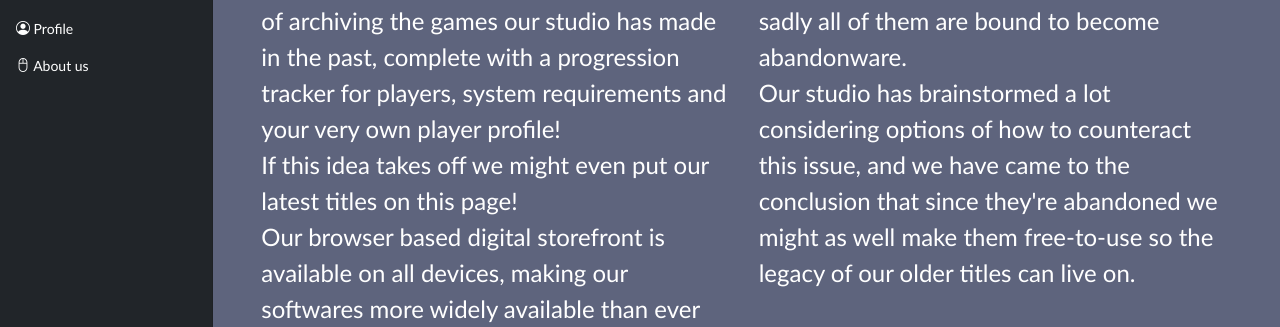
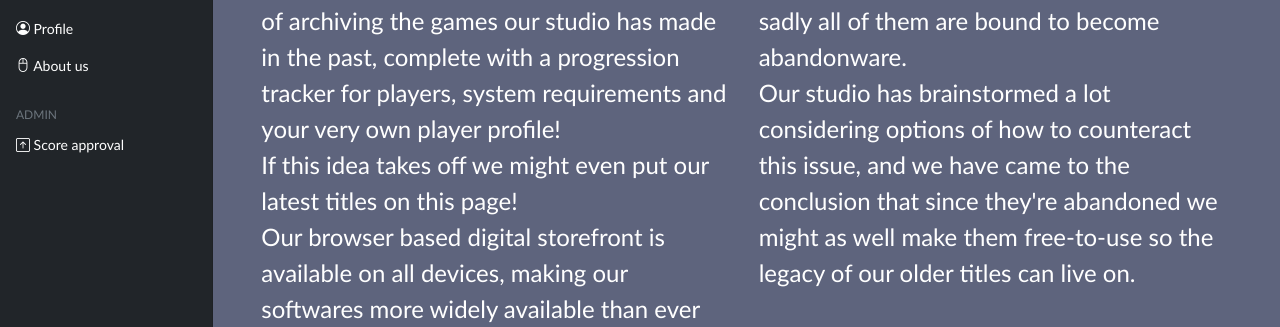
Before and after one commit to SzenasiLevente/ProjektOKJ, a PHP site: page /index.php in a window 1280 px wide. Shown: the part 270-597 px from the top of the page. Run offline with PHP 8.4, Linux system fonts and the light colour scheme.

Commit message:
started on admin page

```diff
--- a/header.php
+++ b/header.php
@@ -107,7 +107,6 @@ require 'inc/inc_connection.php';
                 Profile
               </a>
             </li>
-            </li>
             <li class="nav-item">
               <a class="nav-link" href="aboutus.php">
               <i class="bi bi-mouse2"></i>
@@ -115,6 +114,18 @@ require 'inc/inc_connection.php';
                 About us
               </a>
             </li>
+            <h6 class="sidebar-heading d-flex justify-content-between align-items-center px-3 mt-4 mb-1 text-muted">
+            <span>Admin</span>
+              <span data-feather="plus-circle"></span>
+            </a>
+            </h6>
+            <li class="nav-item">
+              <a class="nav-link" href="admin.php">
+              <i class="bi bi-arrow-up-square"></i>
+                <span data-feather="file-text"></span>
+                Score approval
+              </a>
+            </li>
           </ul>
         </div>
       </nav>
```
Also changed, not shown: admin.php (added, +10 -0 lines).
